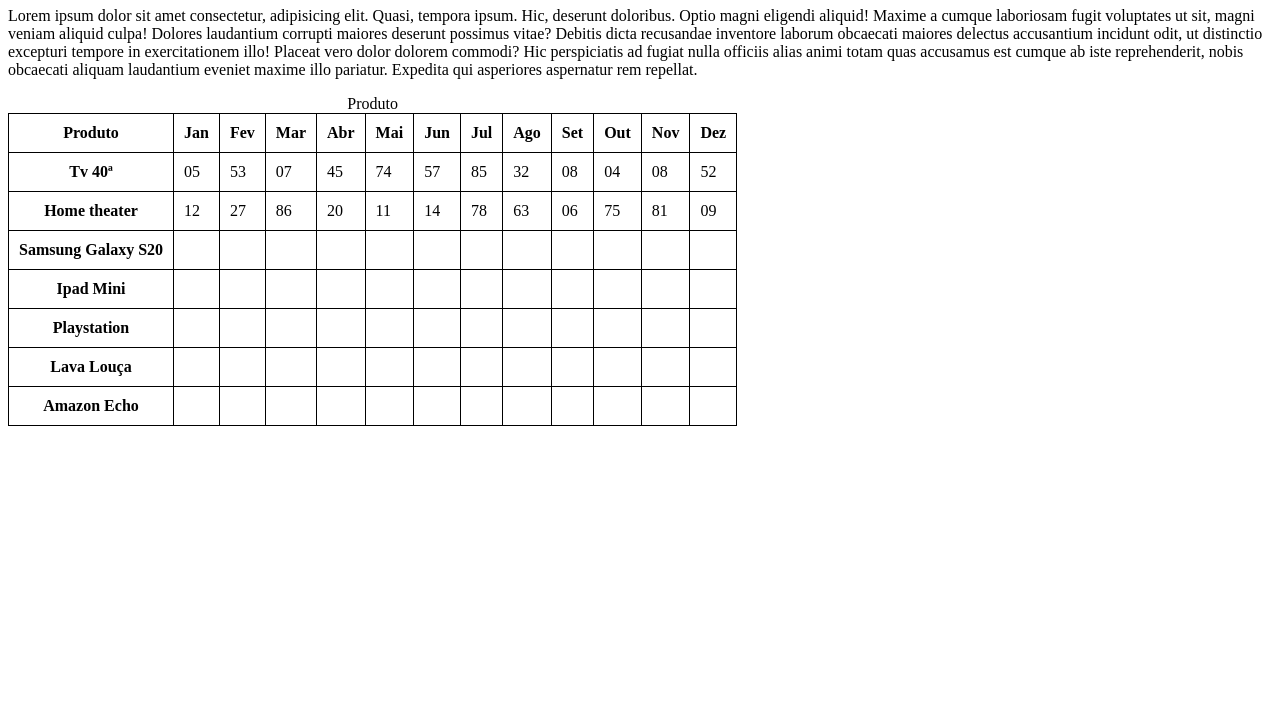
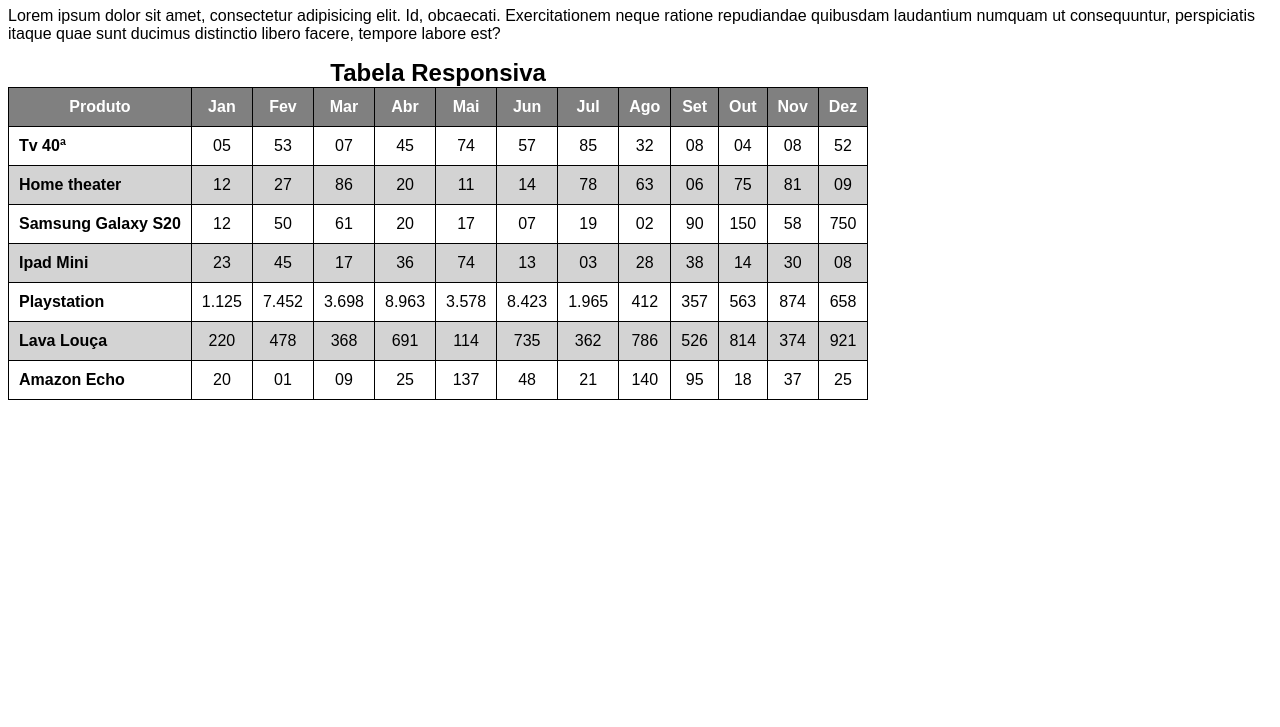
Before and after one commit to adilsonalbuquerquedasilva/html-css, a plain HTML site: page exercicios/ex023/tabela006.html in a window 1280 px wide. Shown: the part 73-800 px from the top of the page. Drawn offline with Linux system fonts and the light colour scheme.

Commit message:
tabela006 finalizada

```diff
--- a/exercicios/ex023/tabela006.html
+++ b/exercicios/ex023/tabela006.html
@@ -6,22 +6,47 @@
     <title>Tabelas Resposivas</title>
 </head>
 <style>
+    body{
+        font-family: Arial, Helvetica, sans-serif;
+    }
+
+    caption{
+        font-size: 1.5em;
+        font-weight: bold;
+    }
     table{
         border-collapse: collapse;
+    }
+
+    thead{
+        background-color: gray;
+        color: white;
+    }
+
+    tr:nth-child(even){
+        background-color: lightgray;
     }
 
     td, th{
         border: 1px solid black;
         padding: 10px;
+        text-align: center;
+    }
+
+    #container{
+        overflow-x: auto;
+    }
+
+    .produtos{
+        text-align: left;
     }
 </style>
 <body>
     <h1>Tabelas em telas pequenas</h1>
-    <p>Lorem ipsum dolor sit amet consectetur, adipisicing elit. Quasi, tempora ipsum. Hic, deserunt doloribus. Optio magni eligendi aliquid! Maxime a cumque laboriosam fugit voluptates ut sit, magni veniam aliquid culpa!
-    Dolores laudantium corrupti maiores deserunt possimus vitae? Debitis dicta recusandae inventore laborum obcaecati maiores delectus accusantium incidunt odit, ut distinctio excepturi tempore in exercitationem illo! Placeat vero dolor dolorem commodi?
-    Hic perspiciatis ad fugiat nulla officiis alias animi totam quas accusamus est cumque ab iste reprehenderit, nobis obcaecati aliquam laudantium eveniet maxime illo pariatur. Expedita qui asperiores aspernatur rem repellat.</p>
+    <p>Lorem ipsum dolor sit amet, consectetur adipisicing elit. Id, obcaecati. Exercitationem neque ratione repudiandae quibusdam laudantium numquam ut consequuntur, perspiciatis itaque quae sunt ducimus distinctio libero facere, tempore labore est?</p>
+    <div id="container">
         <table>
-        <caption>Produto</caption>
+            <caption>Tabela Responsiva</caption>
             <thead>
                 <tr>
                     <th>Produto</th>
@@ -38,8 +63,10 @@
                     <th>Nov</th>
                     <th>Dez</th>
                 </tr>
+            </thead>
+            <tbody>
                 <tr>
-                <th>Tv 40ª</th>
+                    <th class="produtos">Tv 40ª</th>
                     <td>05</td>
                     <td>53</td>
                     <td>07</td>
@@ -54,7 +81,7 @@
                     <td>52</td>
                 </tr>
                 <tr>
-                <th>Home theater</th>
+                    <th class="produtos">Home theater</th>
                     <td>12</td>
                     <td>27</td>
                     <td>86</td>
@@ -69,82 +96,83 @@
                     <td>09</td>
                 </tr>
                 <tr>
-                <th>Samsung Galaxy S20</th>
-                <td></td>
-                <td></td>
-                <td></td>
-                <td></td>
-                <td></td>
-                <td></td>
-                <td></td>
-                <td></td>
-                <td></td>
-                <td></td>
-                <td></td>
-                <td></td>
+                    <th class="produtos">Samsung Galaxy S20</th>
+                    <td>12</td>
+                    <td>50</td>
+                    <td>61</td>
+                    <td>20</td>
+                    <td>17</td>
+                    <td>07</td>
+                    <td>19</td>
+                    <td>02</td>
+                    <td>90</td>
+                    <td>150</td>
+                    <td>58</td>
+                    <td>750</td>
                 </tr>
                 <tr>
-                <th>Ipad Mini</th>
-                <td></td>
-                <td></td>
-                <td></td>
-                <td></td>
-                <td></td>
-                <td></td>
-                <td></td>
-                <td></td>
-                <td></td>
-                <td></td>
-                <td></td>
-                <td></td>
+                    <th class="produtos">Ipad Mini</th>
+                    <td>23</td>
+                    <td>45</td>
+                    <td>17</td>
+                    <td>36</td>
+                    <td>74</td>
+                    <td>13</td>
+                    <td>03</td>
+                    <td>28</td>
+                    <td>38</td>
+                    <td>14</td>
+                    <td>30</td>
+                    <td>08</td>
                 </tr>
                 <tr>
-                <th>Playstation</th>
-                <td></td>
-                <td></td>
-                <td></td>
-                <td></td>
-                <td></td>
-                <td></td>
-                <td></td>
-                <td></td>
-                <td></td>
-                <td></td>
-                <td></td>
-                <td></td>
+                    <th class="produtos">Playstation</th>
+                    <td>1.125</td>
+                    <td>7.452</td>
+                    <td>3.698</td>
+                    <td>8.963</td>
+                    <td>3.578</td>
+                    <td>8.423</td>
+                    <td>1.965</td>
+                    <td>412</td>
+                    <td>357</td>
+                    <td>563</td>
+                    <td>874</td>
+                    <td>658</td>
                 </tr>
                 <tr>
-                <th>Lava Louça</th>
-                <td></td>
-                <td></td>
-                <td></td>
-                <td></td>
-                <td></td>
-                <td></td>
-                <td></td>
-                <td></td>
-                <td></td>
-                <td></td>
-                <td></td>
-                <td></td>
+                    <th class="produtos">Lava Louça</th>
+                    <td>220</td>
+                    <td>478</td>
+                    <td>368</td>
+                    <td>691</td>
+                    <td>114</td>
+                    <td>735</td>
+                    <td>362</td>
+                    <td>786</td>
+                    <td>526</td>
+                    <td>814</td>
+                    <td>374</td>
+                    <td>921</td>
                 </tr>
                 <tr>
-                <th>Amazon Echo</th>
-                <td></td>
-                <td></td>
-                <td></td>
-                <td></td>
-                <td></td>
-                <td></td>
-                <td></td>
-                <td></td>
-                <td></td>
-                <td></td>
-                <td></td>
-                <td></td>
+                    <th class="produtos">Amazon Echo</th>
+                    <td>20</td>
+                    <td>01</td>
+                    <td>09</td>
+                    <td>25</td>
+                    <td>137</td>
+                    <td>48</td>
+                    <td>21</td>
+                    <td>140</td>
+                    <td>95</td>
+                    <td>18</td>
+                    <td>37</td>
+                    <td>25</td>
                 </tr>
-        </thead>
+            </tbody>
         </table>
+    </div>
 
 </body>
 </html>
```
Lines whose indentation alone changed are shown as unchanged.
